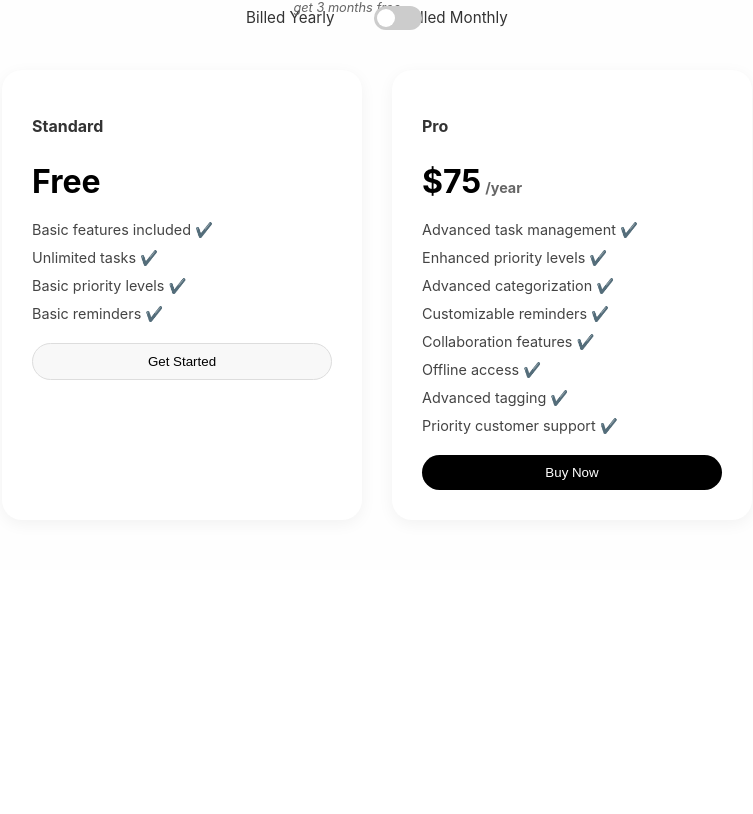
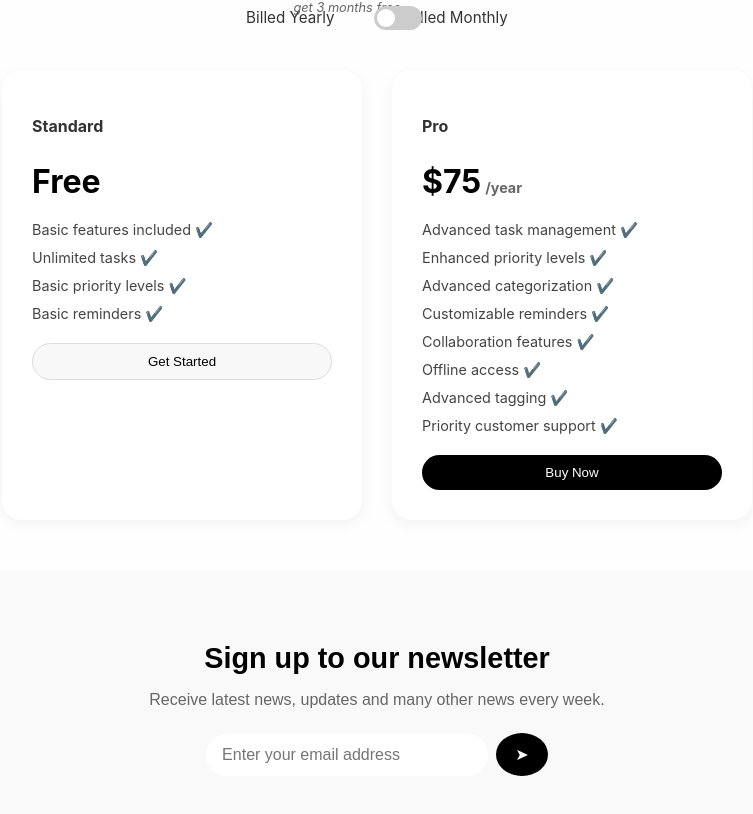
Before and after one commit to patel-vansh1607/captsone-mod-5, a React (Create React App) app in the folder frontend/: page / in a window 1280 px wide. Shown: the part 497-1311 px from the top of the page, without its empty margins (263-1016 px from the left). Before the commit the page ends 1067 px from the top, so only its background shows below. Built offline with nearby package versions, Linux system fonts and the light colour scheme.

Commit message:
feat: add newsletter section with title, subtitle, and form for email subscription

```diff
--- a/frontend/src/App.js
+++ b/frontend/src/App.js
@@ -70,6 +70,23 @@ function App() {
         </div>
       </div>
     </section>
+
+    <div className="newsletter-container">
+      <h2 className="newsletter-title">Sign up to our newsletter</h2>
+      <p className="newsletter-subtitle">
+        Receive latest news, updates and many other news every week.
+      </p>
+      <form className="newsletter-form">
+        <input
+          type="email"
+          placeholder="Enter your email address"
+          className="newsletter-input"
+        />
+        <button type="submit" className="newsletter-button">
+          ➤
+        </button>
+      </form>
+    </div>
     </div>
   );
 }
```
